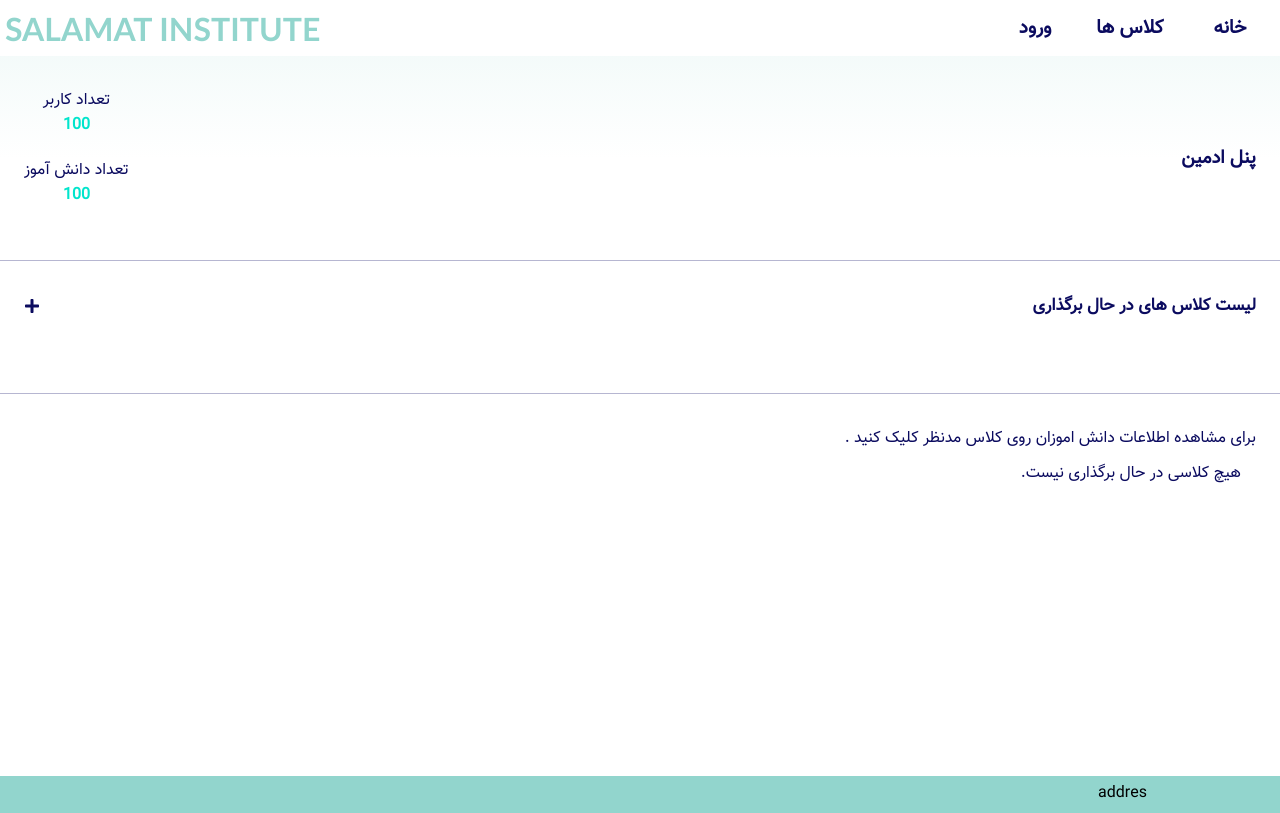
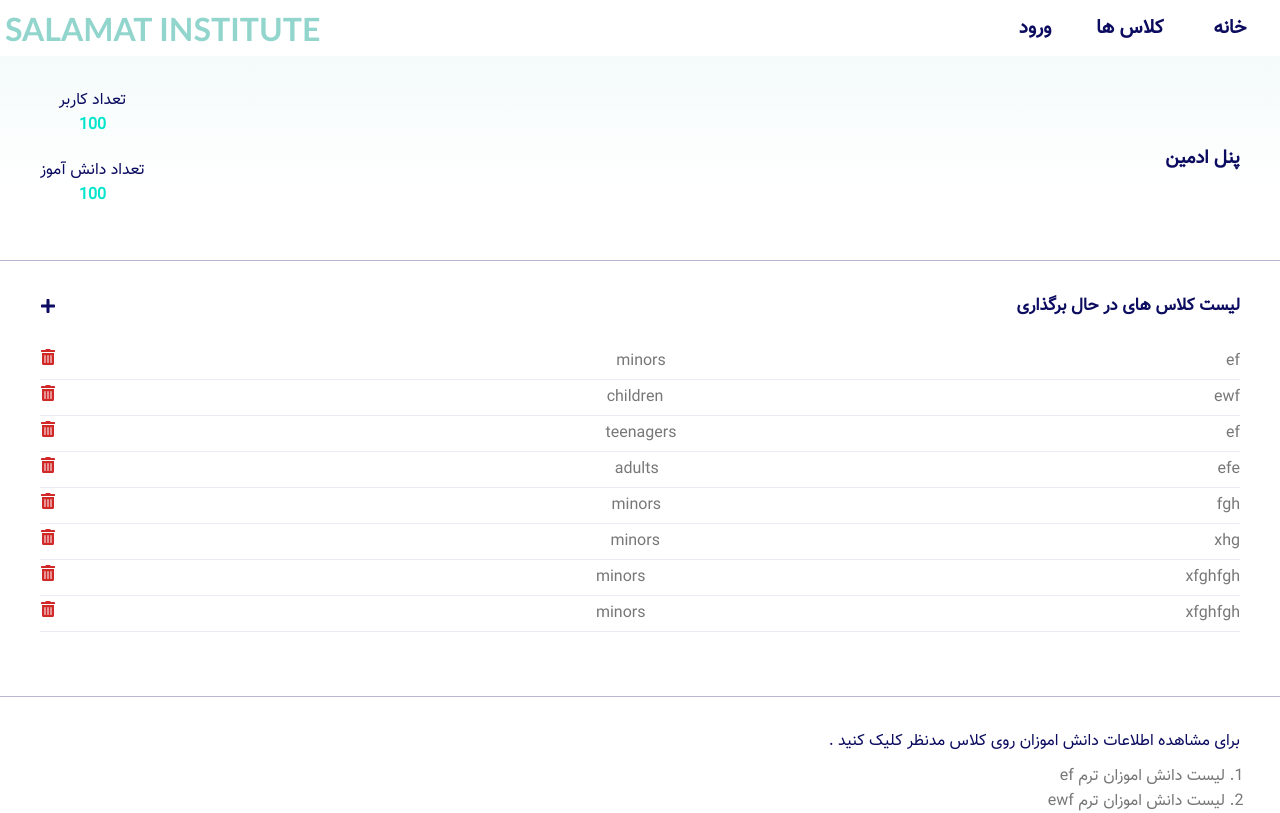
Before and after one commit to maryamsalamatL/salamat-academy-react, a React (Create React App) app: page /profile in a window 1280 px wide. Shown: the top 813 px of the page. Built offline with nearby package versions, Linux system fonts and the light colour scheme; data requests are answered from the project's data file.

Commit message:
develope admin panel,rewrite select in form

```diff
--- a/data/db.json
+++ b/data/db.json
@@ -1,5 +1,46 @@
 {
-  "terms": [],
+  "terms": [
+    {
+      "title": "ef",
+      "category": "minors",
+      "id": 1687595091728
+    },
+    {
+      "title": "ewf",
+      "category": "children",
+      "id": 1687595096391
+    },
+    {
+      "title": "ef",
+      "category": "teenagers",
+      "id": 1687595099281
+    },
+    {
+      "title": "efe",
+      "category": "adults",
+      "id": 1687595113567
+    },
+    {
+      "title": "fgh",
+      "category": "minors",
+      "id": 1687622798012
+    },
+    {
+      "title": "xhg",
+      "category": "minors",
+      "id": 1687622802451
+    },
+    {
+      "title": "xfghfgh",
+      "category": "minors",
+      "id": 1687622807515
+    },
+    {
+      "title": "xfghfgh",
+      "category": "minors",
+      "id": 1687622807762
+    }
+  ],
   "signup": [
     {
       "name": "ert34",
@@ -8,6 +49,22 @@
       "phoneNumber": "4343434343",
       "password": "1234",
       "id": 2
+    },
+    {
+      "name": "wewe",
+      "age": "23",
+      "IDcode": "2323",
+      "phoneNumber": "2312322123",
+      "password": "1234Msl@",
+      "id": 3
+    },
+    {
+      "name": "rr",
+      "age": "44",
+      "IDcode": "44",
+      "phoneNumber": "4444444444",
+      "password": "1234Msl@",
+      "id": 4
     }
   ]
 }
--- a/src/components/adminPanel/AdminPanel.js
+++ b/src/components/adminPanel/AdminPanel.js
@@ -18,6 +18,7 @@ const AdminPanel = () => {
   }, []);
   const modalHandler = (e, id) => {
     e.preventDefault();
+
     setIsModalShow(true);
     setDeletedItemId(id);
   };
@@ -67,7 +68,7 @@ const AdminPanel = () => {
               setIsFormShow={setIsFormShow}
             />
           )}
-          {terms &&
+          {terms.length ? (
             terms.map((t) => (
               <li key={t.id}>
                 <p>{t.title}</p>
@@ -76,13 +77,16 @@ const AdminPanel = () => {
                   <FaTrashAlt />
                 </button>
               </li>
-            ))}
+            ))
+          ) : (
+            <p>هیچ کلاسی در حال برگذاری نیست.</p>
+          )}
         </ul>
       </section>
       {isModalShow && (
         <Modal setIsModalShow={setIsModalShow} deleteHandler={deleteHandler} />
       )}
-      <StudentsList />
+      <StudentsList terms={terms} />
     </div>
   );
 };
@@ -128,17 +132,18 @@ const TermInformation = ({ setTerms, setIsFormShow }) => {
           <label htmlFor="minors">خردسالان</label>
           <input
             type="radio"
-            value="خردسالان"
+            value="minors"
             id="minors"
             name="category"
             onChange={(e) => setSelectedCategory(e.target.value)}
+            // onClick={(e) => console.log(e.target.previousSibling.textContent)}
           />
         </div>
         <div className={styles.radioInputController}>
           <label htmlFor="children">کودکان</label>
           <input
             type="radio"
-            value="کودکان"
+            value="children"
             id="children"
             name="category"
             onChange={(e) => setSelectedCategory(e.target.value)}
@@ -148,7 +153,7 @@ const TermInformation = ({ setTerms, setIsFormShow }) => {
           <label htmlFor="teenagers">نوجوانان</label>
           <input
             type="radio"
-            value="نوجوانان"
+            value="teenagers"
             id="teenagers"
             name="category"
             onChange={(e) => setSelectedCategory(e.target.value)}
@@ -158,7 +163,7 @@ const TermInformation = ({ setTerms, setIsFormShow }) => {
           <label htmlFor="adults">بزرگسالان</label>
           <input
             type="radio"
-            value="بزرگسالان"
+            value="adults"
             id="adults"
             name="category"
             onChange={(e) => setSelectedCategory(e.target.value)}
@@ -170,16 +175,16 @@ const TermInformation = ({ setTerms, setIsFormShow }) => {
   );
 };
 
-const StudentsList = () => {
-  const [terms, setTerms] = useState([]);
+const StudentsList = ({ terms }) => {
+  // const [terms, setTerms] = useState([]);
 
-  useEffect(() => {
-    getTerms()
-      .then(({ data }) => {
-        setTerms(data);
-      })
-      .catch((err) => console.log(err));
-  }, []);
+  // useEffect(() => {
+  //   getTerms()
+  //     .then(({ data }) => {
+  //       setTerms(data);
+  //     })
+  //     .catch((err) => console.log(err));
+  // }, []);
   return (
     <section className={styles.studentsContainer}>
       <p>برای مشاهده اطلاعات دانش اموزان روی کلاس مدنظر کلیک کنید .</p>
--- a/src/components/adminPanel/AdminPanel.module.css
+++ b/src/components/adminPanel/AdminPanel.module.css
@@ -45,7 +45,7 @@
   display: flex;
   align-items: center;
   justify-content: space-between;
-  margin-bottom: 10px;
+  margin-bottom: 25px;
   color: var(--text-color);
 }
 
@@ -162,7 +162,9 @@
 .studentsContainer ul li a {
   color: var(--gray-color);
 }
-
+.studentsContainer ul li a:hover {
+  color: var(--third-green);
+}
 .modalContainer {
   width: 100%;
   height: 100%;
@@ -224,13 +226,13 @@
   .mainContainer {
   }
   .topSec {
-    padding: 2rem 1.5rem;
+    padding: 2rem 2.5rem;
   }
   .topSec ul li {
     margin-bottom: 20px;
   }
   .termSec {
-    padding: 2rem 1.5rem;
+    padding: 2rem 2.5rem;
   }
   .termsList li {
     font-size: 16px;
@@ -263,6 +265,6 @@
   }
 
   .studentsContainer {
-    padding: 2rem 1.5rem;
+    padding: 2rem 2.5rem;
   }
 }
--- a/src/components/common/Select.js
+++ b/src/components/common/Select.js
@@ -2,25 +2,26 @@ import { useEffect } from "react";
 
 const Select = ({ selectOptions, formik, name, styles }) => {
   return (
-    <>
-      {/* <label htmlFor="semester">کلاس</label> */}
+    <div style={{ marginBottom: "20px", width: "100%" }}>
       <select
-        id="semester"
-        name="semester"
-        {...formik.getFieldProps("semster")}
+        id={name}
+        name={name}
+        {...formik.getFieldProps({ name })}
+        onClick={(e) => console.log(e.target.value)}
       >
+        <option value="">انتخاب کلاس</option>
         {selectOptions.map((option) => {
           return (
-            <option key={option.value} value={option.value}>
-              {option.label}
+            <option key={option.id} value={option.title}>
+              {option.title}
             </option>
           );
         })}
       </select>
       {formik.errors[name] && formik.touched[name] && (
-        <p className={styles.error}>{formik.errors[name]}</p>
+        <p className="error">{formik.errors[name]}</p>
       )}
-    </>
+    </div>
   );
 };
 
--- a/src/components/coursesPageCom/Course.js
+++ b/src/components/coursesPageCom/Course.js
@@ -6,17 +6,26 @@ import Form from "./Form";
 import { TfiBackRight } from "react-icons/tfi";
 import courses from "./courses";
 import Table from "../common/Table";
-
-const Course = (props) => {
+import { useAuth } from "../../provider/AuthProvider";
+import { useNavigate } from "react-router-dom";
+const Course = () => {
   const params = useParams();
-
   const [course, setCourse] = useState({});
   const [isShow, setIsShow] = useState(false);
+  const auth = useAuth();
+  const navigate = useNavigate();
   useEffect(() => {
     const findedCourse = courses.find((c) => c.id === parseInt(params.id));
     setCourse(findedCourse);
   }, []);
-
+  const clickHandler = (e) => {
+    e.preventDefault();
+    if (!auth) {
+      navigate(`/login?redirect=courses/${params.id}`);
+    } else {
+      setIsShow(true);
+    }
+  };
   return (
     <div className={`${styles.container} ${isShow && styles.isShow}`}>
       <div className={styles.info}>
@@ -24,7 +33,7 @@ const Course = (props) => {
         <p>{course.desc}</p>
       </div>
       {course.id && <Table course={course} />}
-      <button className={styles.btn} onClick={() => setIsShow(true)}>
+      <button className={styles.btn} onClick={clickHandler}>
         ثبت نام
       </button>
       {isShow && <Form id={course.id} setIsShow={setIsShow} />}
--- a/src/components/coursesPageCom/Form.js
+++ b/src/components/coursesPageCom/Form.js
@@ -10,30 +10,32 @@ import { FaTimes } from "react-icons/fa";
 const initialValues = {
   name: "",
   IDcode: "",
-  semester: "",
+  term: "",
 };
 const Form = ({ id, setIsShow }) => {
   const [selectOptions, setSelectOptions] = useState([]);
-  const onSubmit = () => {
-    let level = "";
-    if (id === 1) {
-      level = "minors";
-    } else if (id === 2) {
-      level = "children";
-    } else if (id === 3) {
-      level = "teenagers";
-    } else if (id === 4) {
-      level = "adults";
-    }
+  let category = "";
+  if (id === 1) {
+    category = "minors";
+  } else if (id === 2) {
+    category = "children";
+  } else if (id === 3) {
+    category = "teenagers";
+  } else if (id === 4) {
+    category = "adults";
+  }
 
+  const onSubmit = (values) => {
     // postRegister(level, { ...formik.values, formId: id })
     //   .then((res) => console.log(res))
     //   .catch((err) => console.log(err));
     // setIsShow(false);
+    console.log(values);
   };
   const validationSchema = object({
     name: string().required("لطفا نام خود را وارد کنید !"),
     IDcode: number().required("لطفا کد ملی خود را وارد کنید !"),
+    term: string().required("لطفا کلاس خود را انتخاب کنید !"),
   });
 
   const formik = useFormik({
@@ -43,13 +45,17 @@ const Form = ({ id, setIsShow }) => {
     validateOnMount: true,
   });
 
-  // useEffect(() => {
-  //   getAvailableClasses()
-  //     .then((res) => {
-  //       setSelectOptions(res.data);
-  //     })
-  //     .catch();
-  // }, []);
+  useEffect(() => {
+    getTerms()
+      .then((res) => {
+        const data = res.data.filter((item) => item.category === category);
+        setSelectOptions(data);
+        console.log(data);
+      })
+      .catch((err) => {
+        console.log(err.message);
+      });
+  }, []);
 
   return (
     <>
@@ -72,7 +78,7 @@ const Form = ({ id, setIsShow }) => {
           <Select
             selectOptions={selectOptions}
             formik={formik}
-            name="semester"
+            name="term"
             styles={styles}
           />
           <p className={styles.paymentLabel}>
--- a/src/components/coursesPageCom/Form.module.css
+++ b/src/components/coursesPageCom/Form.module.css
@@ -70,7 +70,7 @@ select {
   height: 35px;
   border: 1px solid rgba(72, 72, 116, 0.3);
   outline: none;
-  margin-bottom: 10px;
+  margin-bottom: 3px;
   color: var(--gray-color);
   padding: 0px 10px;
   border-radius: 5px;
@@ -78,7 +78,6 @@ select {
   -moz-border-radius: 5px;
   -ms-border-radius: 5px;
   -o-border-radius: 5px;
-  margin-bottom: 23px;
 }
 .paymentLabel {
   color: var(--gray-color);
--- a/src/pages/signup/SignupPage.js
+++ b/src/pages/signup/SignupPage.js
@@ -56,7 +56,7 @@ const SignupPage = () => {
         setAuth(data);
         localStorage.setItem("authState", JSON.stringify(data));
         setError(null);
-        // navigate("/");
+        navigate(`/${redirect}`);
       })
       .catch((err) => {
         //  check !!
```
